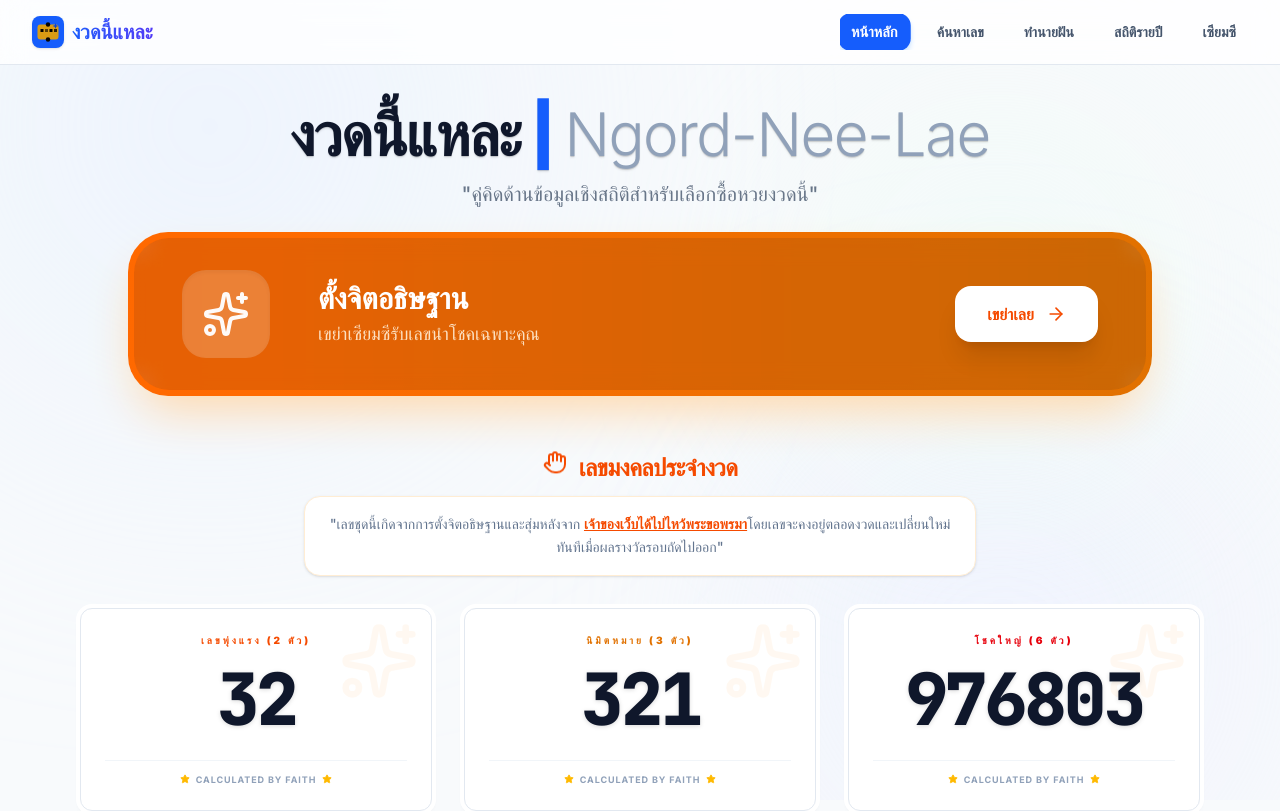
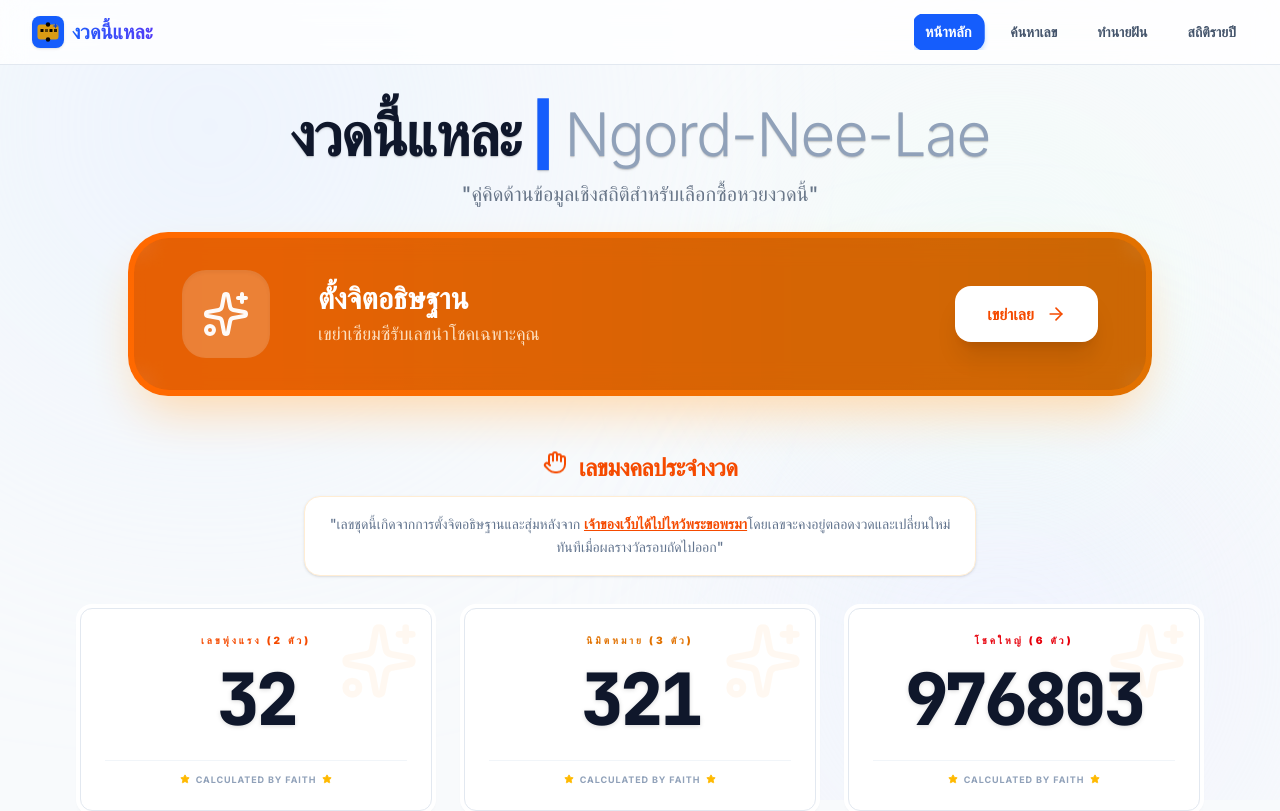
Before and after one commit to prame1/ngord-nee-lae, a Next.js app: page / in a window 1280 px wide. Shown: the top 811 px of the page. Built offline with nearby package versions, Linux system fonts and the light colour scheme.

Commit message:
feat: upgrade to Siamsee randomizer, deep heatmap analytics, and UI/UX refinements

```diff
--- a/src/components/Navbar.tsx
+++ b/src/components/Navbar.tsx
@@ -9,7 +9,6 @@ const NAV_LINKS = [
   { href: '/search', label: 'ค้นหาเลข' },
   { href: '/dream', label: 'ทำนายฝัน' },
   { href: '/archive', label: 'สถิติรายปี' },
-  { href: '/random', label: 'เซียมซี' },
 ];
 
 export default function Navbar() {
```
Also changed, not shown: 1 other file (tests, documents, lock files or other folders).
